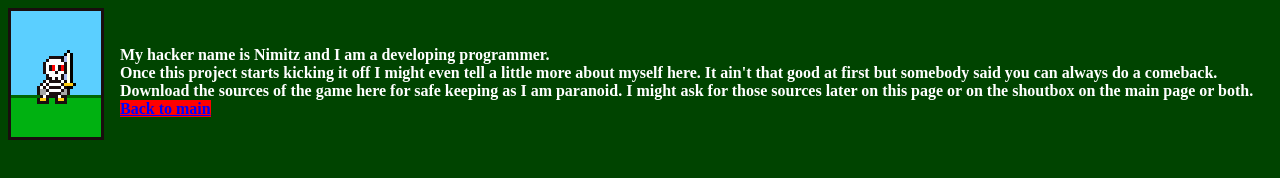
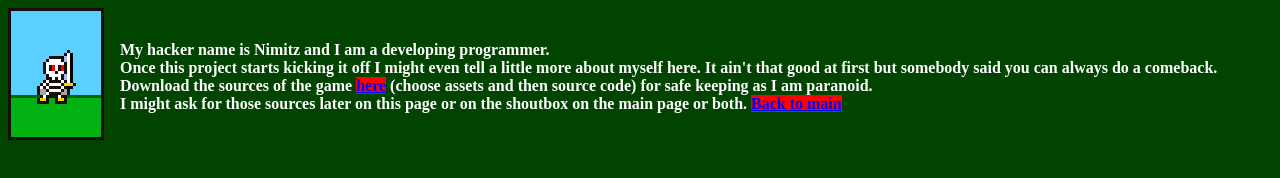
Before and after one commit to Coldfootx/doctorsauerkraut, a plain HTML site: page docs/about-me/index.html in a window 1280 px wide. Drawn offline with Linux system fonts and the light colour scheme.

Commit message:
some updates on about me page

```diff
--- a/docs/about-me/index.html
+++ b/docs/about-me/index.html
@@ -7,7 +7,7 @@
     a:visited:hover {color: blue; background-color:white}
 </style>
 </head><body bgcolor="#004400" style="color:#FFFFFF;">
-<img src="image.png" style="position:absolute"><span style="position:absolute;top:25px; left:120px;"><h4>My hacker name is Nimitz and I am a developing programmer.<br>
+<img src="image.png" style="position:absolute"><span style="position:absolute;top:20px; left:120px;"><h4>My hacker name is Nimitz and I am a developing programmer.<br>
 Once this project starts kicking it off I might even tell a little more about myself here. It ain't that good at first but somebody said you can always do a comeback.<br>
-Download the sources of the game here for safe keeping as I am paranoid. I might ask for those sources later on this page or on the shoutbox on the main page or both. <a href="../index.html">Back to main</a></h4></span></body>
+Download the sources of the game <a href="https://github.com/Nimitzf/doctorsauerkraut/releases" target="blank">here</a> (choose assets and then source code) for safe keeping as I am paranoid.<br>I might ask for those sources later on this page or on the shoutbox on the main page or both. <a href="../index.html">Back to main</a></h4></span></body>
 </body></html>
```
